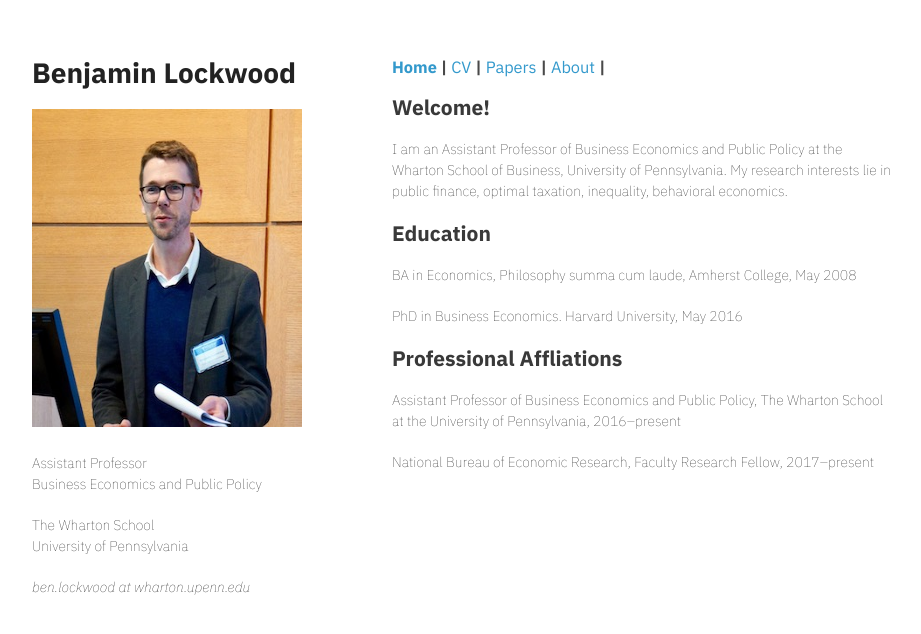
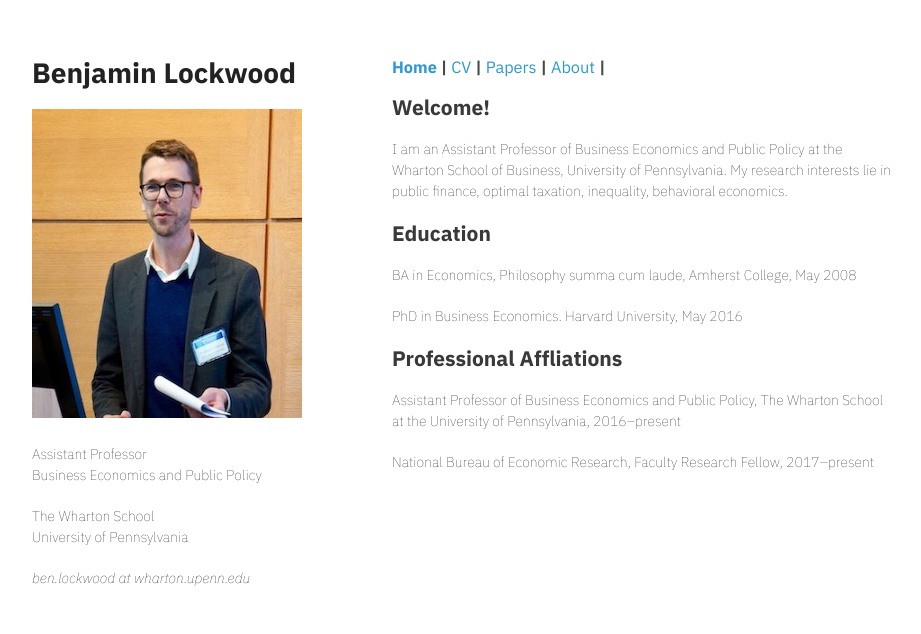
Before and after one commit to sxfinance/sxia.github.io, a Jekyll site: the page index.html, which Jekyll copies as it is, in a window 1280 px wide. Shown: the top 634 px of the page, without its empty margins (178-1099 px from the left). Built offline with Jekyll 4.4.1, drawn with Linux system fonts in a browser that asks for light colours.

Commit message:
Update photo.

```diff
--- a/index.html
+++ b/index.html
@@ -25,7 +25,7 @@
 <div class="wrapper">
       <header>
         <h1>Benjamin Lockwood</h1>
-	      <p class="view"><img src="Photo of Me.jpg" width=309 height=318></p>
+	      <p class="view"><img src="Photo of Me.jpg" width=300 height=309></p>
         <p>Assistant Professor<br>
           Business Economics and Public Policy </p>
 
```
Also changed, not shown: Photo of Me.jpg.
